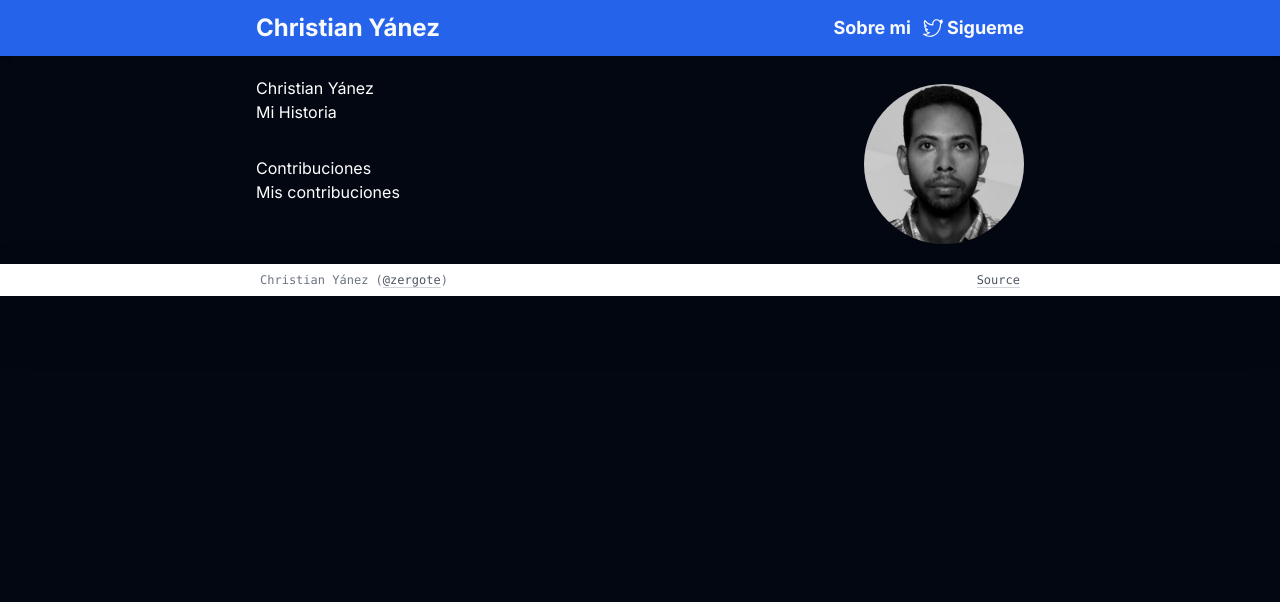
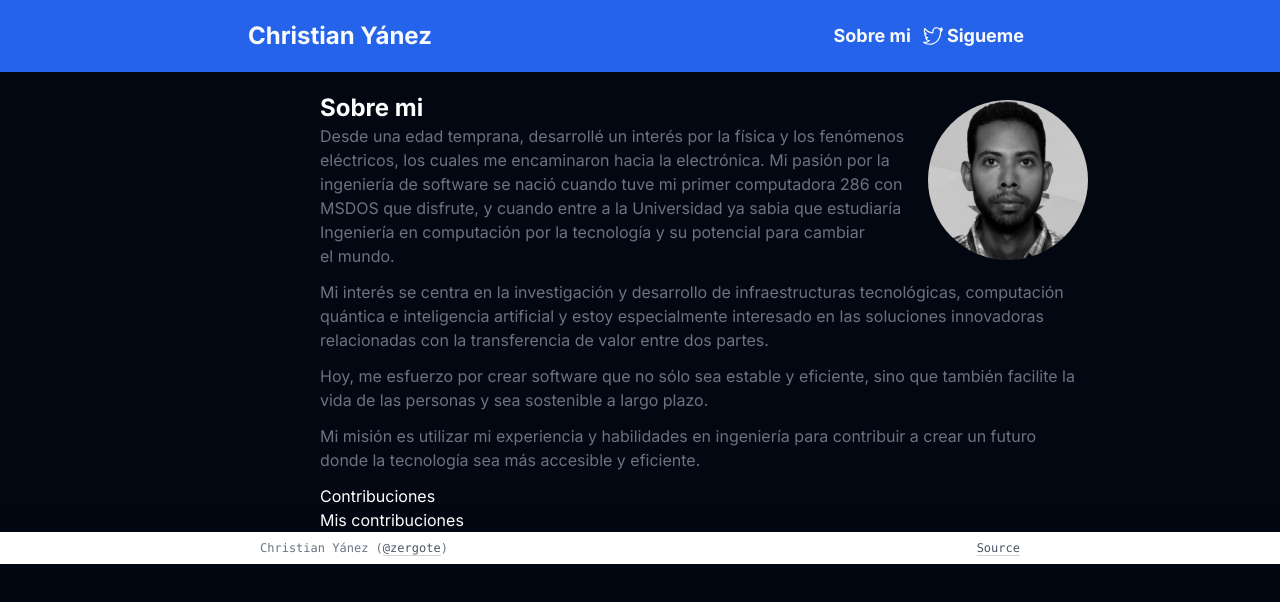
Before and after one commit to zergote/site, a Next.js app: page /about in a window 1280 px wide. Shown: the top 602 px of the page. Built offline with nearby package versions, Linux system fonts and the light colour scheme.

Commit message:
feat: :sparkles: add text about me

```diff
--- a/src/app/about/page.tsx
+++ b/src/app/about/page.tsx
@@ -5,7 +5,7 @@ import ChristianY from "../../../public/christian_yanez.jpg"
 export default function About() {
   return (
     <div className="min-w-96">
-      <div className="containner ml-4 mr-4 pt-5 max-w-screen-sm md:max-w-screen-md lg:max-w-screen-md sm:mx-auto">
+      <div className="containner ml-4 mr-4 pt-5 max-w-screen-sm md:max-w-screen-md sm:ml-6 md:ml-24 lg:ml-32 xl:ml-80 lg:max-w-screen-md sm:mx-auto">
         <a href="https://twitter.com/zergote">
           <Image
             src={ChristianY}
@@ -16,15 +16,21 @@ export default function About() {
             height={160}
             priority
           /></a>
+        <h1 className="font-bold text-2xl">Sobre mi</h1>
+        <div className="text-pretty text-md">
+          <p className="mb-3 text-gray-500 dark:text-gray-400">Desde una edad temprana, desarrollé un interés por la física y los fenómenos eléctricos, los cuales me encaminaron hacia la electrónica. Mi pasión por la ingeniería de software se nació cuando tuve mi primer computadora 286 con MSDOS que disfrute, y cuando entre a la Universidad ya sabia que estudiaría Ingeniería en computación por la tecnología y su potencial para cambiar el mundo.</p>
 
-        <h1>Christian Yánez</h1>
-        <p>Mi Historia</p>
-        <div className="p-4"></div>
+          <p className="mb-3 text-gray-500 dark:text-gray-400">Mi interés se centra en la investigación y desarrollo de infraestructuras tecnológicas, computación quántica e inteligencia artificial y estoy especialmente interesado en las soluciones innovadoras relacionadas con la transferencia de valor entre dos partes.</p>
+
+          <p className="mb-3 text-gray-500 dark:text-gray-400">Hoy, me esfuerzo por crear software que no sólo sea estable y eficiente, sino que también facilite la vida de las personas y sea sostenible a largo plazo.</p>
+
+          <p className="mb-3 text-gray-500 dark:text-gray-400">Mi misión es utilizar mi experiencia y habilidades en ingeniería para contribuir a crear un futuro donde la tecnología sea más accesible y eficiente. </p>
+
+        </div>
+
         <h3>Contribuciones</h3>
         <p>Mis contribuciones</p>
       </div>
-
-    </div>
-
+    </div >
   )
 }
--- a/src/components/Navbar/Navbar.tsx
+++ b/src/components/Navbar/Navbar.tsx
@@ -6,7 +6,9 @@ export default function Navbar() {
   return (
     <nav className="bg-blue-600 shadow-md min-w-96">
       <div className="containner mx-auto flex justify-between items-center py-3 max-w-screen-lg">
-        <h3 className="ml-4 text-sm lg:text-2xl sm:ml-10 md:ml-20 lg:ml-28 xl:ml-32 text-slate-50 text-md md:text-lg whitespace-nowrap font-bold"><Link href="/">Christian Yánez</Link></h3>
+        <span className="hover:bg-blue-700  dark:hover:bg-[#313131] active:bg-gray-300 dark:active:bg-[#242424] p-2 rounded-sm transition-[background-color] ml-4 sm:ml-4 md:ml-20 lg:ml-28 xl:ml-30">
+          <a href="/" className=" text-sm lg:text-2xl text-slate-50 text-md md:text-lg whitespace-nowrap font-bold">Christian Yánez</a>
+        </span>
         <ul className="flex gap-x-2 font-bold mr-4 text-sm md:text-base lg:text-lg sm:mr-10 md:mr-20 lg:mr-28 xl:mr-32">
           {/*
             <li>
```
